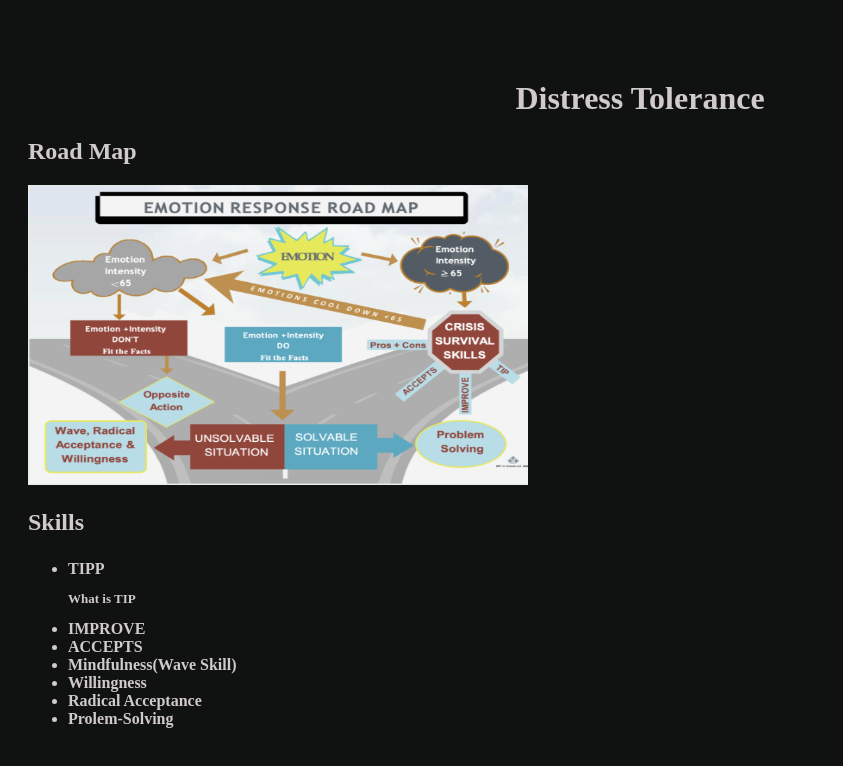
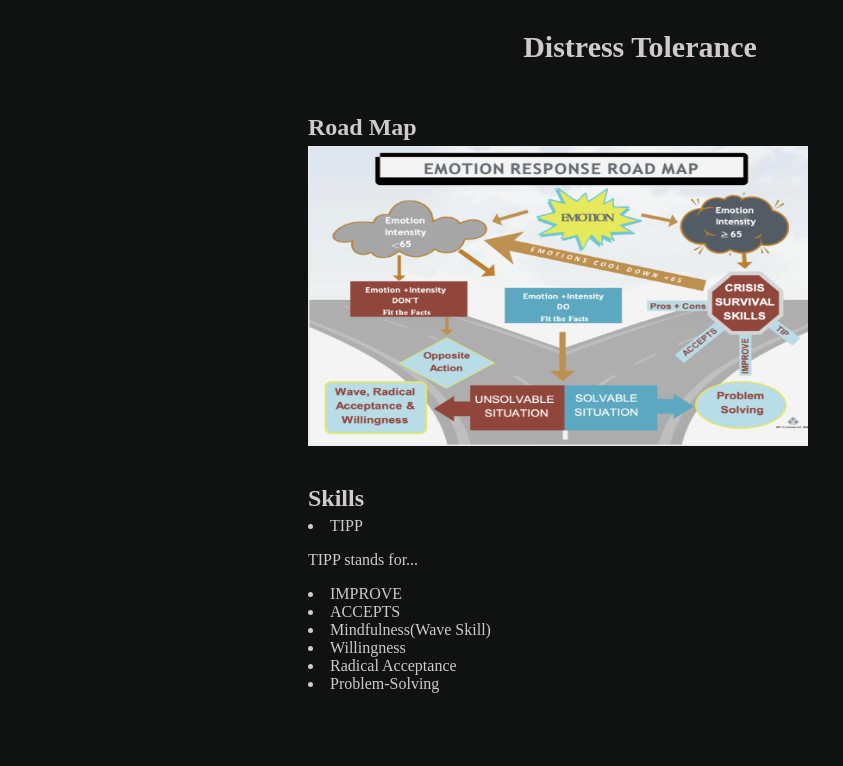
Before and after one commit to yzeng86/yzeng.github.io, a plain HTML site: page dis_tol.html in a window 1280 px wide. Shown: the whole page, without its empty margins (0-843 px from the left). Drawn offline with Linux system fonts and the light colour scheme.

Commit message:
Finished the structure of distress tolerence and positive emotion

```diff
--- a/dis_tol.html
+++ b/dis_tol.html
@@ -9,22 +9,23 @@
     <script src="index.js"></script>
   </head>
     <body>
-      <h1>Distress Tolerance</h1>
       <section id="main">
+          <section id="intro">
+            <h1 id="title">Distress Tolerance</h1>
+            <section id="content">
               <h2>Road Map</h2>
-        <img id="road_map" src="img/road_map.png">
-        <h2>Skills<h2>
-        <section>
-          <ul>
+              <img id="road_map_img" src="img/road_map.png">
+              <section id="skills">
+                <h2>Skills</h2>
                 <li class="skill">TIPP</li>
-            <p>What is TIP</p>
+                <p>TIPP stands for...<p>
                 <li class="skill">IMPROVE</li>
                 <li class="skill">ACCEPTS</li>
                 <li class="skill">Mindfulness(Wave Skill)</li>
                 <li class="skill">Willingness</li>
                 <li class="skill">Radical Acceptance</li>
-            <li class="skill">Prolem-Solving</li>
-          </ul>
+                <li class="skill">Problem-Solving</li>
+              </section>
             </section>
       </section>
     </body>
--- a/styles_page.css
+++ b/styles_page.css
@@ -1,35 +1,37 @@
 
-h1 {
-  text-align: center;
-  margin-top: 80px;
+
+/* Background Color, Font Color*/
+body {
+  background-color: rgb(16, 17, 17);
   color: rgb(208, 202, 202);
 }
 
-body  {
-  background-color: rgb(16, 17, 17);
+#title {
+ font-size: 30px;
+ text-align: center;
+ margin-bottom: 50px;
 }
 
-h2{
-  color: rgb(208, 202, 202);
+h2 {
+  margin-bottom: 5px;
 }
 
-#road_map {
+#skills {
+  margin-top: 35px;
+}
+
+#road_map_img {
   height: 300px;
   width: 500px;
 }
 
-#main {
-  margin-left: 20px;
+#content {
+  margin-left: 300px;
 }
 
-.skill {
-  font-size: medium;
-}
-
-.sub_ski {
-  font-size: small;
-}
-
-p {
-  font-size: small;
-}
+/* Subtitles, img */
+/* #intro, #road_map, #skills{
+  /* display: flex;
+  flex-direction: column;
+  align-items: center; */
+/* }
```
Also changed, not shown: index.html (+2 -1 lines), pos_emo.html (+37 -0 lines), reference.html (+28 -0 lines). Lines whose indentation alone changed are shown as unchanged.
